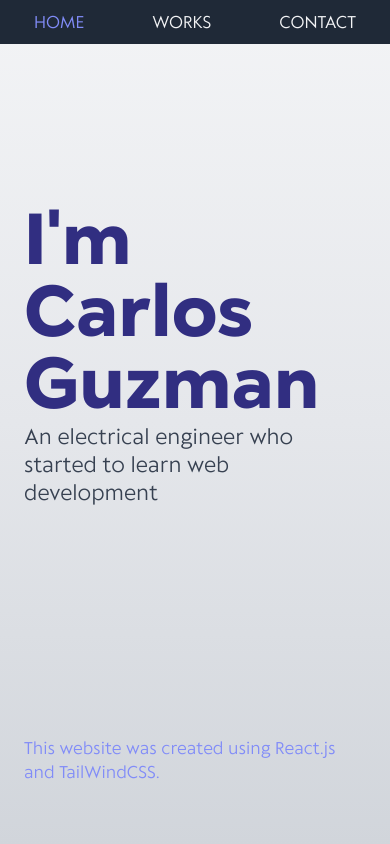
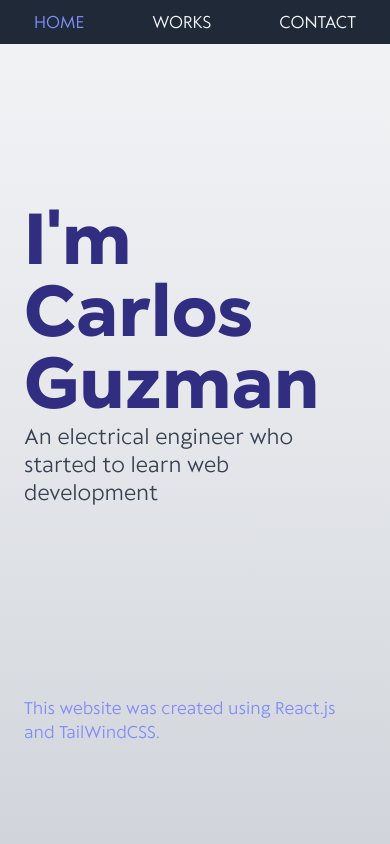
Before and after one commit to guztrillo/guztrillo.github.io, a React (Create React App) app: page / in a window 390 px wide. Shown: the top 844 px of the page. Built offline with nearby package versions, Linux system fonts and the light colour scheme.

Commit message:
padding bottom

```diff
--- a/src/components/Header.js
+++ b/src/components/Header.js
@@ -7,7 +7,7 @@ export default class Header extends Component {
                     <h1 className="h-1/2 text-7xl sm:text-8xl font-gogh text-indigo-900 flex items-end">I'm Carlos Guzman</h1>
                     <div className="h-1/2 text-xl text-coolGray-700 flex flex-col">
                          <p className="h-3/5">An electrical engineer who started to learn web development</p>
-                         <p className='h-2/5 text-base text-indigo-400 flex items-center sm:justify-center'>This website was created using React.js and TailWindCSS.</p>
+                         <p className='h-2/5 text-base text-indigo-400 flex items-center sm:justify-center pb-20 sm:pb-0'>This website was created using React.js and TailWindCSS.</p>
                     </div>
                </header>
           )
```
Also changed, not shown: 1 other file (tests, documents, lock files or other folders).
